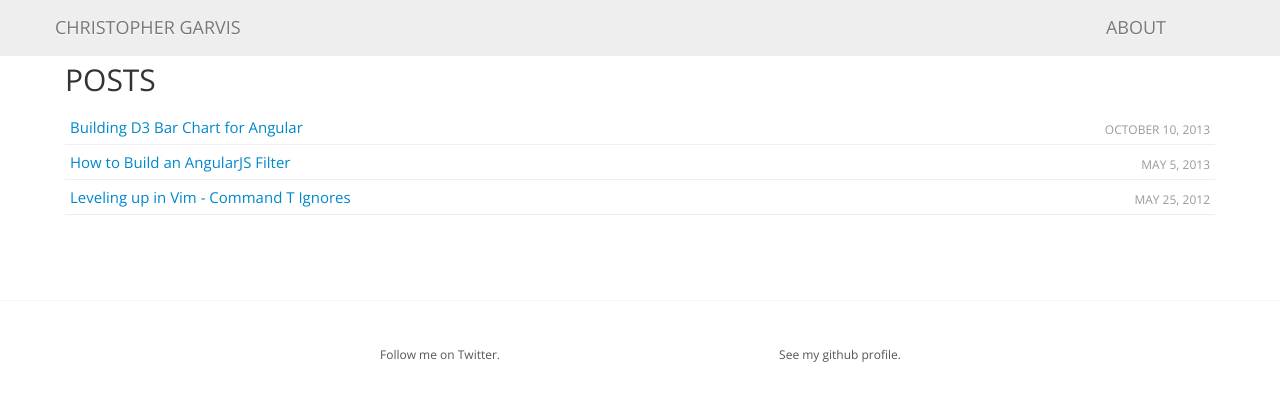
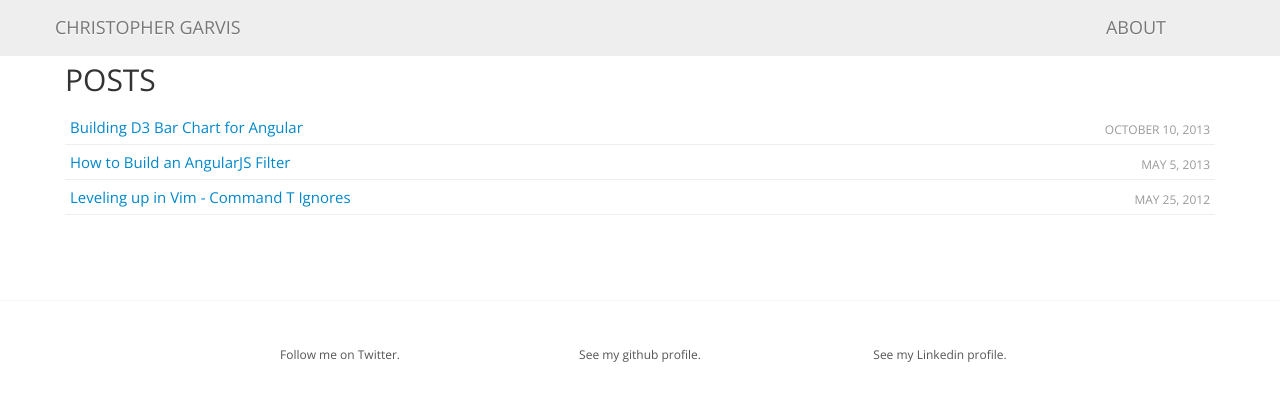
Before and after one commit to cgarvis/chrisgarvis.com, a Jekyll site: the page built from index.html, in a window 1280 px wide. Shown: the top 401 px of the page. Built offline with Jekyll 4.4.1, drawn with Linux system fonts in a browser that asks for light colours; nearby versions of some CDN libraries; Markdown is read by kramdown in place of the engine named in the settings.

Commit message:
Add linkedin profile link

```diff
--- a/_config.yml
+++ b/_config.yml
@@ -20,5 +20,6 @@ analytics: inl3kuv44j
 author :
   name : Christopher Garvis
   github : cgarvis
+  linkedin: christophergarvis
   twitter : cgarvis
   email: cgarvis@gmail.com
--- a/_layouts/default.html
+++ b/_layouts/default.html
@@ -62,15 +62,13 @@
     <section class="meta">
       <div class="container">
         <div class="row">
-          <div class="span3"></div>
-          <div class="span2">
+          <div class="span2 offset2">
             <a href="https://twitter.com/{{ site.author.twitter }}">
               <i class="icon icon-twitter icon-4x"></i>
               <div>Follow me on Twitter.</div>
             </a>
           </div>
-          <div class="span2"></div>
-          <div class="span2 next">
+          <div class="span2 next offset1">
             <a href="https://github.com/{{ site.author.github }}">
               <i class="icon icon-github icon-4x"></i>
               <div>
@@ -78,7 +76,14 @@
               </div>
             </a>
           </div>
-          <div class="span3"></div>
+          <div class="span2 offset1">
+            <a href="https://linkedin.com/in/{{ site.author.linkedin }}">
+              <i class="icon icon-linkedin icon-4x"></i>
+              <div>
+                See my Linkedin profile.
+              </div>
+            </a>
+          </div>
         </div>
       </div>
     </section>
```
